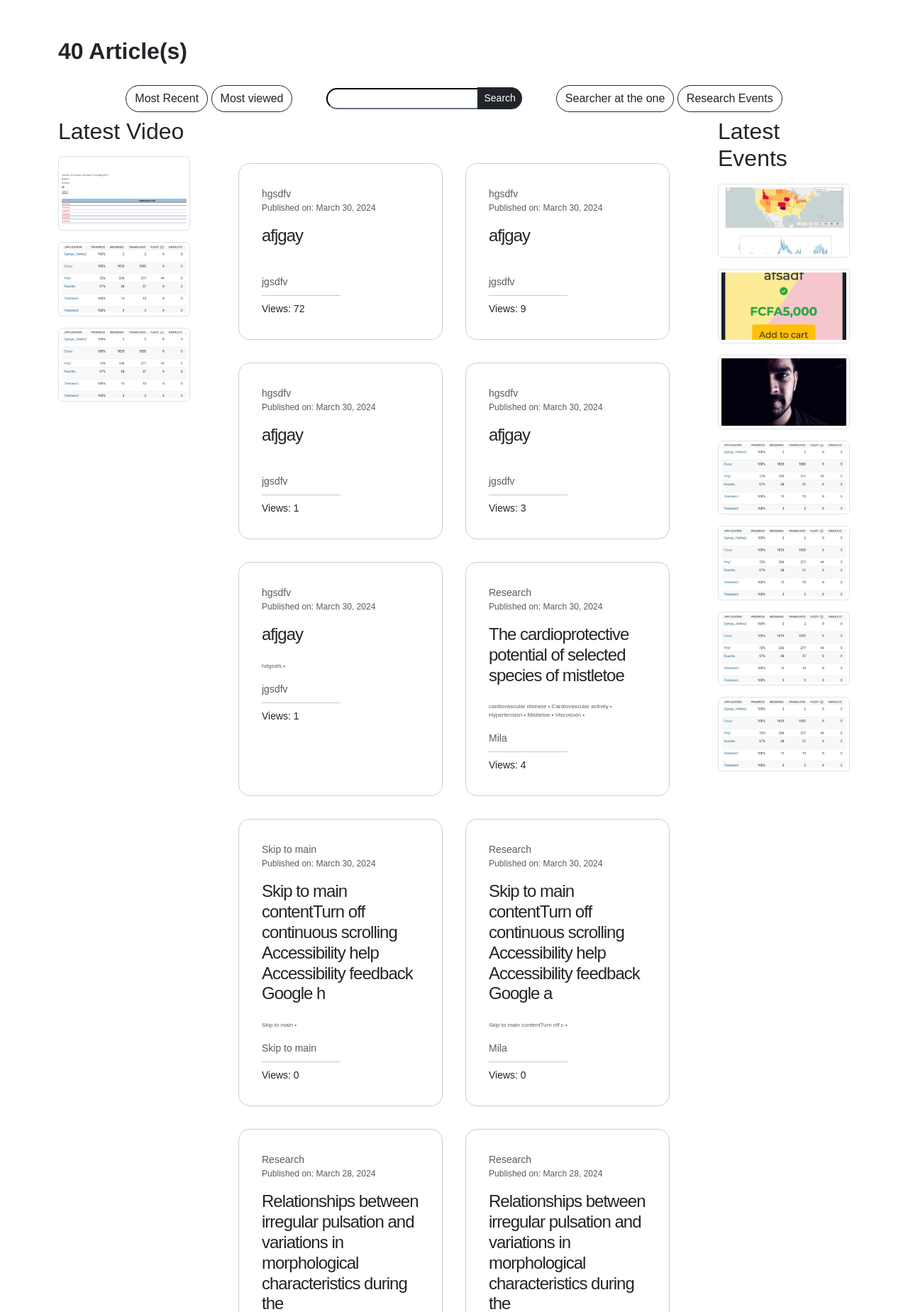
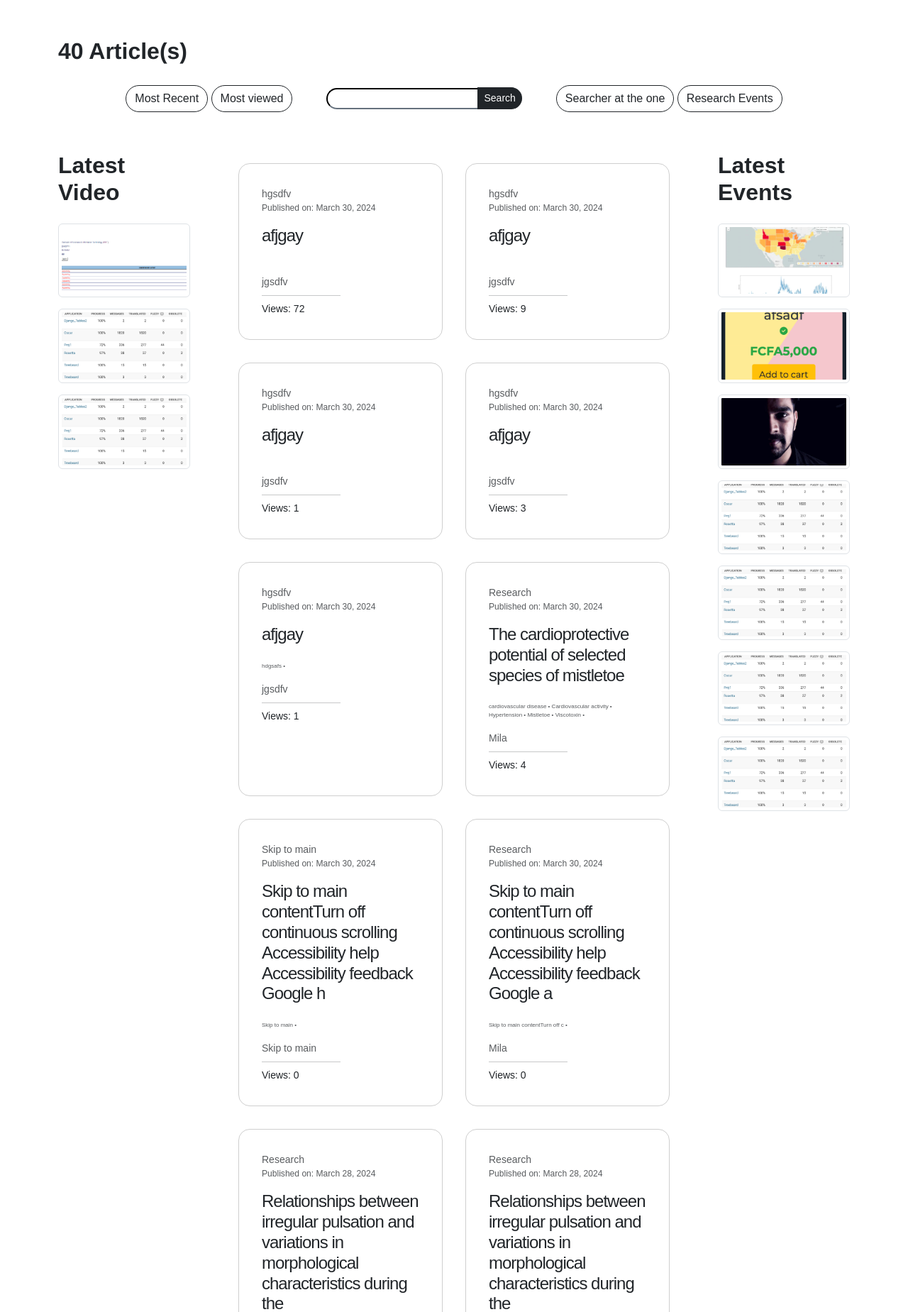
Before and after one commit to ayyaninam/thepepin-1st, a Django app: page / in a window 1280 px wide. Shown: the part 102-1951 px from the top of the page at 71% size. Run offline with Django 5.2, Linux system fonts and the light colour scheme; data comes from the database, SQL or seed files in the repository; some libraries are stand-ins or nearby versions.

Commit message:
New Update on 18 APRIL 2024

```diff
--- a/static/base/css/style.css
+++ b/static/base/css/style.css
@@ -389,6 +389,7 @@ nav .logo_image{
 }
 
 
+
 .invalid-feedback{
     display: block !important;
 }
@@ -565,3 +566,12 @@ input[type="color"]:focus,
     box-shadow: inset 0 0 0 100vmax var(--_c);
     color: #fff;
   }
+  @media only screen and (max-width: 400px){
+  nav .logo_image{
+    width: 7rem;
+  }
+  .main_hp__block{flex-direction: column;}
+  .main_hp__block .all_videos{order:1}
+  .main_hp__block .all_articles_container{order:3}
+  .main_hp__block .all_events{order:2}
+}
--- a/templates/base/homepage.html
+++ b/templates/base/homepage.html
@@ -6,28 +6,28 @@
 
 <span class="fw-bold fs-2 ariel">{{all_articles|length}} Article(s)</span>
 <div class="all_filters mt-3 d-flex justify-content-center flex-wrap align-items-center">
-    <div class="left_filters mx-4">
+    <div class="text-center left_filters mx-sm-4">
 
         <a class="btn active rounded-pill my-2 " href="{% url 'homepage_view' %}?sort=recent">Most Recent</a>
 
         <a class="btn active rounded-pill my-2 " href="{% url 'homepage_view' %}?sort=viewed">Most viewed</a>
     </div>
-    <form class="mx-4 my-2  d-flex justify-content-center align-items-center " method="GET" action="{% url 'homepage_view' %}" >
+    <form class="text-center mx-sm-4 my-sm-2  d-flex justify-content-center align-items-center " method="GET" action="{% url 'homepage_view' %}" >
     <input name="sort" type="text" class="rounded-start-pill border-end-0 border-dark">
     <button type="submit" class="btn btn-sm rounded-end-pill btn-dark">Search</button>
 </form>
-<div class="other__links mx-4">
+<div class="other__links mx-sm-4 text-center">
     <a class=" my-2 btn active rounded-pill" href="{% url 'searcher' %}?sort=viewed">Searcher at the one</a>
     <a class=" my-2 btn active rounded-pill" href="{% url 'events' %}?sort=viewed">Research Events</a>
 </div>
 </div>
 
 
-<div class="d-flex main_hp__block">
+<div class="d-flex flex-wrap main_hp__block">
 {% if all_videos %}
 
-<div class="all_videos ">
-    <h2>Latest Video</h2>
+<div class="all_videos my-5">
+    <h2 class="fw-bold mb-3">Latest Video</h2>
     <div class="min_all_videos">
         {% for post in all_videos %}
 
@@ -88,8 +88,8 @@
 
 {% if all_events %}
 
-<div class="all_events ">
-    <h2>Latest Events</h2>
+<div class="all_events my-5">
+    <h2 class="fw-bold mb-3">Latest Events</h2>
 
     <div class="min_all_events">
         {% for post in all_events %}
```
